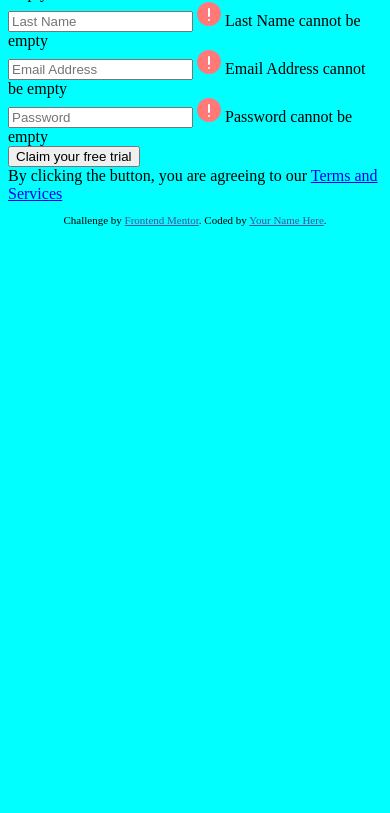
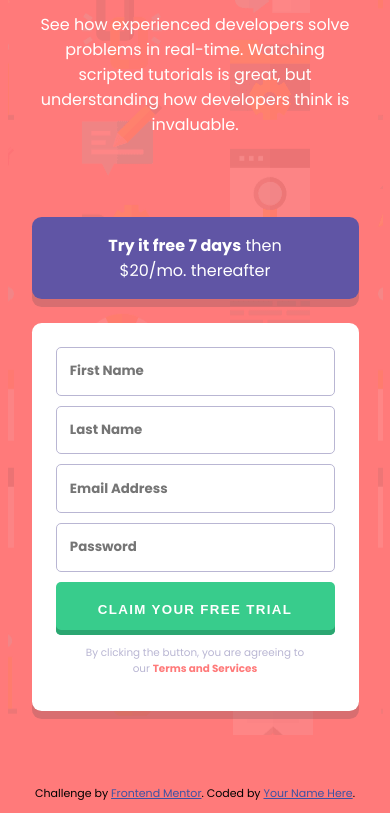
Before and after one commit to crojasf/05-intro-component-with-signup-form, a website: page index.html in a window 390 px wide. Shown: the part 201-1014 px from the top of the page. Before the commit the page ends 844 px from the top, so only its background shows below. Drawn offline with Linux system fonts and the light colour scheme.

Commit message:
Crear estilos para Mobile First y retocar algunas etiquetas HTML.

```diff
--- a/index.html
+++ b/index.html
@@ -7,7 +7,10 @@
   <!-- displays site properly based on user's device -->
 
   <link rel="icon" type="image/png" sizes="32x32" href="/images/favicon-32x32.png">
+  <link href="https://fonts.googleapis.com/css2?family=Poppins:wght@400;500;600;700&display=swap" rel="stylesheet">
+
   <link rel="stylesheet" href="css/style.css" />
+
   <script src="js/scripts.js"></script>
 
 
@@ -37,38 +40,47 @@
     </div>
     <div class="signup">
       <header class="signup__header">
-        <div class="box box--signup">Try it free 7 days then $20/mo. thereafter</div>
+        <div class="box box--signup">
+          <div class="signup__title">
+            <span>Try it free 7 days</span> then $20/mo. thereafter
+          </div>
+        </div>
       </header>
       <main class="signup__main">
 
         <div class="box box--form">
           <form action="" class="form">
             <div class="form__line">
-              <input type="text" name="firstName" id="firstName" class="form__input" placeholder="First Name" />
-              <img src="images/icon-error.svg" alt="" class="form__e-icon" />
-              <span class="form__e-message">First Name cannot be empty</span>
+              <div class="form__field">
+                <input type="text" name="firstName" id="firstName" class="form__input" placeholder="First Name" />
+                <img src="images/icon-error.svg" alt="" class="form__e-icon hidden" /></div>
+              <span class="form__e-message hidden">First Name cannot be empty</span>
             </div>
             <div class="form__line">
-              <input type="text" name="lastName" id="lastName" class="form__input" placeholder="Last Name" />
-              <img src="images/icon-error.svg" alt="" class="form__e-icon"/>
-              <span class="form__e-message">Last Name cannot be empty</span>
+              <div class="form__field">
+                <input type="text" name="lastName" id="lastName" class="form__input" placeholder="Last Name" />
+                <img src="images/icon-error.svg" alt="" class="form__e-icon hidden" /></div>
+              <span class="form__e-message hidden">Last Name cannot be empty</span>
             </div>
             <div class="form__line">
-              <input type="text" name="emailAddress" id="emailAddress" class="form__input"
-                placeholder="Email Address" />
-              <img src="images/icon-error.svg" alt="" class="form__e-icon"/>
-              <span class="form__e-message">Email Address cannot be empty</span>
+              <div class="form__field">
+                <input type="email" name="emailAddress" id="emailAddress" class="form__input"
+                  placeholder="Email Address" />
+                <img src="images/icon-error.svg" alt="" class="form__e-icon hidden" /></div>
+              <span class="form__e-message hidden">Email Address cannot be empty</span>
             </div>
             <div class="form__line">
-              <input type="text" name="password" id="password" class="form__input" placeholder="Password" />
-              <img src="images/icon-error.svg" alt="" class="form__e-icon"/>
-              <span class="form__e-message">Password cannot be empty</span>
+              <div class="form__field">
+                <input type="password" name="password" id="password" class="form__input" placeholder="Password" />
+                <img src="images/icon-error.svg" alt="" class="form__e-icon hidden" /></div>
+              <span class="form__e-message hidden">Password cannot be empty</span>
             </div>
             <div class="form__line">
-              <button class="btn" type="button">Claim your free trial</button>
+              <button class="btn btn--form" type="button">Claim your free trial</button>
             </div>
             <div class="form__line">
-              <span>By clicking the button, you are agreeing to our <a href="#" class="form__link">Terms and Services</a></span>
+              <div class="form__terms">By clicking the button, you are agreeing to our <a href="#"
+                  class="form__link">Terms and Services</a></div>
             </div>
 
           </form>
--- a/src/style.scss
+++ b/src/style.scss
@@ -4,12 +4,21 @@ UTILITIES
 ======================
 */
 
-
 // colors
 // -------------------------
 
+$color-primary: hsl(0, 100%, 74%);
+$color-secondary: hsl(154, 59%, 51%);
+
+$color-accent: hsl(248, 32%, 49%);
+$color-neutral-dark: hsl(249, 10%, 26%);
+$color-neutral-light: hsl(246, 25%, 77%);
+
 // fonts
 // -------------------------
+
+$font-size: 16px;
+$font-family: Poppins, sans-serif;
 
 // breakpoints
 // -------------------------
@@ -17,8 +26,8 @@ $bp-sm: 375px; // mobile
 $bp-lg: 1440px; // desktop
 
 $breakpoints: (
-  'sm': 			375px,
-  'lg': 			1440px,
+	"sm": $bp-sm,
+	"lg": $bp-lg,
 ) !default;
 
 /* EJEMPLO respond-to
@@ -35,32 +44,34 @@ $breakpoints: (
 		@media (min-width: map-get($breakpoints, $breakpoint)) {
 			@content;
 		}
-  }
-
-  @else {
+	} @else {
 		@warn "Unfortunately, no value could be retrieved from `#{$breakpoint}`. "
         + "Please make sure it is defined in `$breakpoints` map.";
 	}
 }
-
-
-
 
 /*
 ======================
 BASE
 ======================
 */
+
+
+* {
+	box-sizing: border-box;}
+
 // body
 // -------------------------
 
 body {
-	background-color: aqua;
-	@include respond-to('lg') {
+	margin: 0;
+	background-color: $color-primary;
+	font-family: $font-family;
+	font-size: $font-size;
+	@include respond-to("lg") {
 		background-color: chocolate;
 	}
 }
-
 
 /*
 ======================
@@ -68,19 +79,51 @@ LAYOUT
 ======================
 */
 
-// main
+// intro
 // -------------------------
+
+.intro {
+	display: flex;
+	flex-direction: column;
+	max-width: $bp-sm;
+	margin: 0 auto;
+	padding: 0 1.5em;
+	background-image: url(../images/bg-intro-mobile.png);
+}
+
+// info
+// -------------------------
+
+.info {
+	padding: 4em 0;
+	color: white;
+	text-align: center;
+
+	&__tittle {
+		font-size: 2em;
+	}
+}
+
+// signup
+// -------------------------
+
+.signup {
+	&__title {
+		color: white;
+		text-align: center;
+		padding: 0 2em;
+
+		& span {
+			font-weight: bold;
+		}
+	}
+}
 
 // footer
 // -------------------------
 footer {
-	margin-top: 10px;
+	margin-top: 50px;
 }
-
-
-
-
-
 
 /*
 ======================
@@ -88,7 +131,100 @@ COMPONENTS
 ======================
 */
 
+// box
+// -------------------------
 
+.box {
+	border-radius: 0.6em;
+	margin-bottom: 1.5em;
+	box-shadow: 0 0.5em 0 rgba($color-neutral-dark, 0.2);
+
+	&--signup {
+		background-color: $color-accent;
+		padding: 1em 1.5em;
+	}
+	&--form {
+		background-color: white;
+		padding: 1.5em;
+	}
+}
+
+// form
+// -------------------------
+
+.form {
+	&__line {
+		margin-bottom: 10px;
+	}
+	&__field {
+		position: relative;
+	}
+	&__input {
+		font-family: $font-family;
+		width: 100%;
+		border: 1px solid $color-neutral-light;
+		border-radius: 5px;
+		padding: 1em 3em 1em 1em;
+		color: $color-neutral-dark;
+		font-weight: bold;
+		&::placeholder {
+			font-weight: bold;
+		}
+		&:active,
+		&:focus {
+			outline: none;
+			border-color: $color-neutral-dark;
+		}
+	}
+	&__e-icon {
+		position: absolute;
+		margin: auto;
+		top: 0;
+		bottom: 0;
+		right: 1.3em;
+		height: 1.25em;
+	}
+	&__e-message {
+		display: block;
+		color: $color-primary;
+		text-align: right;
+		font-size: .8em;
+		padding-top: .25em;
+	}
+	&__terms {
+		text-align: center;
+		font-size: .65em;
+		padding: 0 2em;
+		color: $color-neutral-light;
+	}
+	&__link {
+		color: $color-primary;
+		font-weight: bold;
+		text-decoration: none;
+	}
+}
+
+
+
+// button
+// -------------------------
+.btn {
+	cursor: pointer;
+	border: none;
+	border-radius: 5px;
+	background-color: $color-secondary;
+	width: 100%;
+	padding: 1.5em 0 1.4em;
+	text-transform: uppercase;
+	letter-spacing: .1em;
+	font-weight: bold;
+
+	&--form {
+		background-color: $color-secondary;
+		box-shadow: inset 0px -5px 0px darken($color-secondary,10%);
+		color: white;
+	}
+}
 
 
 // helpers
```
Also changed, not shown: css/style.css. Lines whose indentation alone changed are shown as unchanged.
